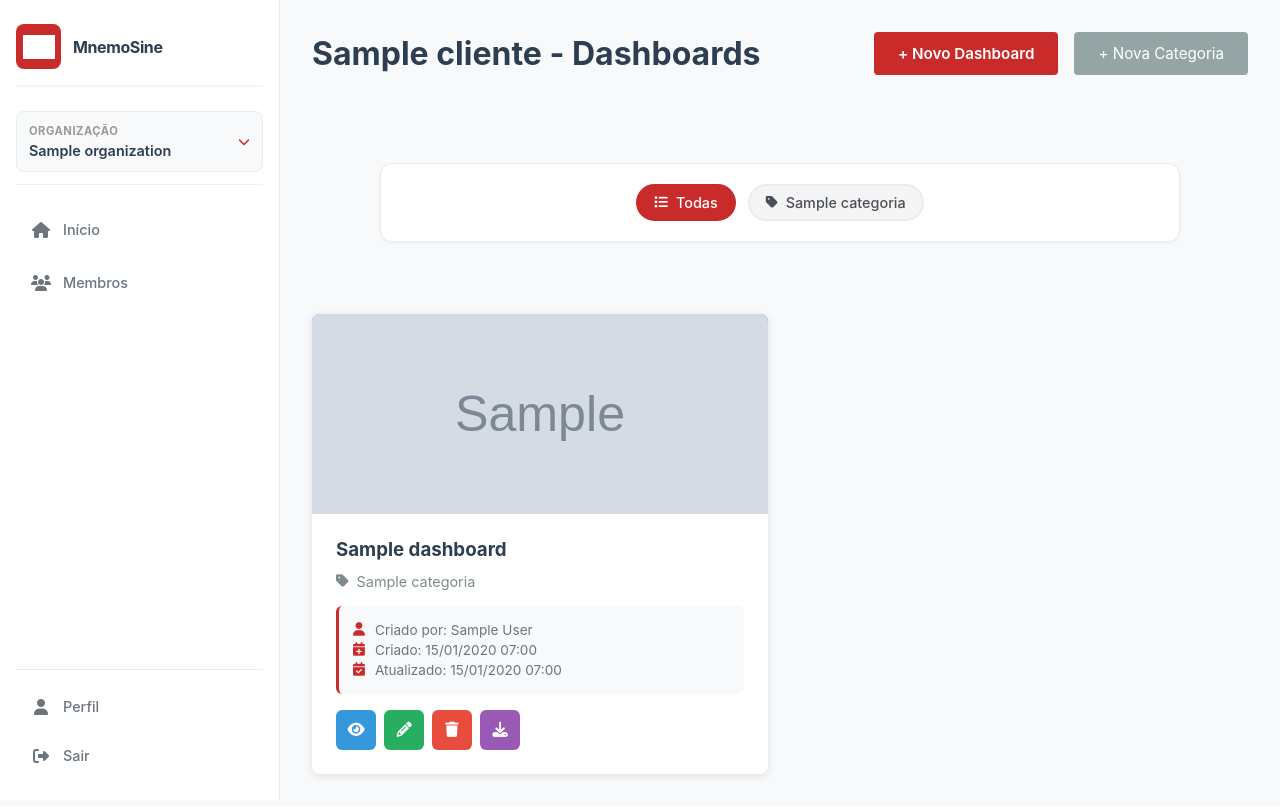
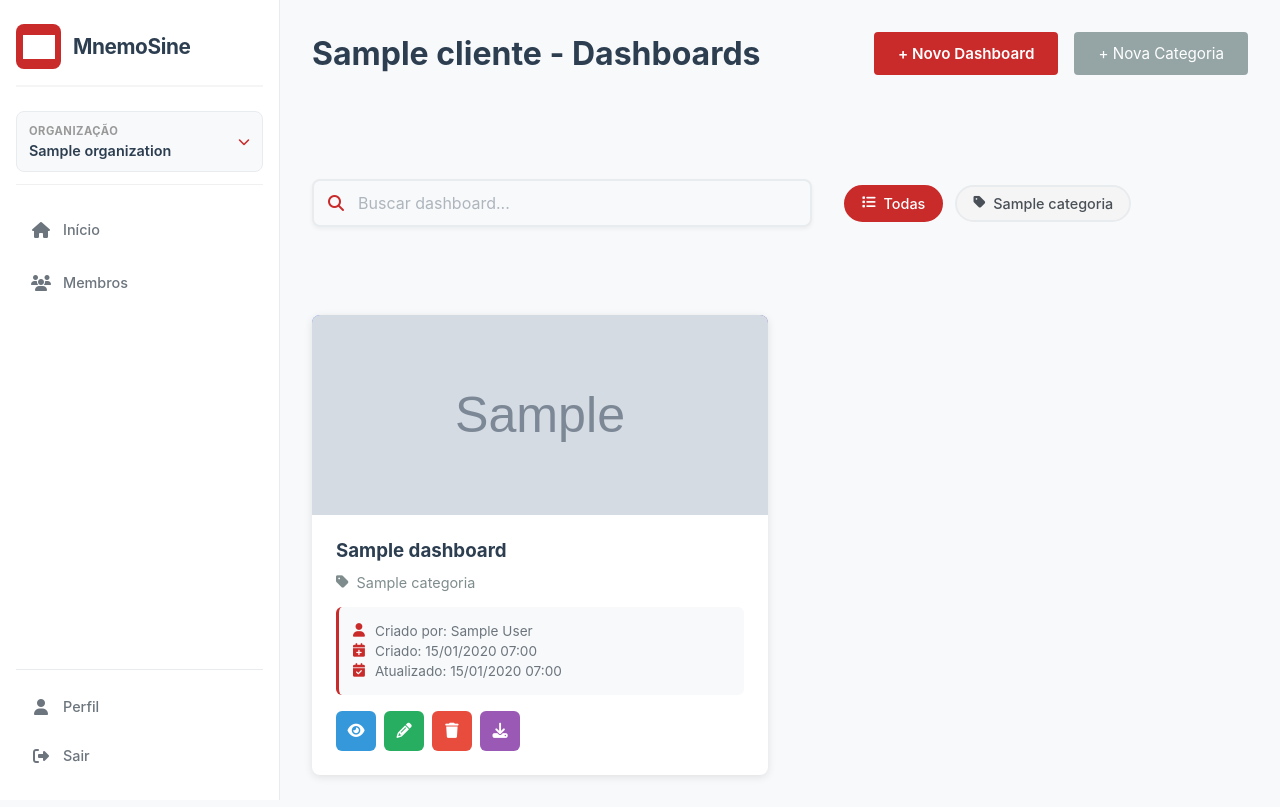
Before and after one commit to Allcantaraa/MnemoSine, a Django app: a page that uses dashboard/templates/cliente_dashboards.html in a window 1280 px wide. Run offline with Django 5.2, Linux system fonts and the light colour scheme; a user stored in the database is signed in; tables that the repository leaves empty hold one stand-in row (values such as "Sample post"); grey boxes marked "Sample" are stand-in pictures; grey boxes are pictures that could not be loaded.

Commit message:
implementação barra de pesquisa

```diff
--- a/base_templates/global/partials/_header.html
+++ b/base_templates/global/partials/_header.html
@@ -142,7 +142,7 @@
 
     .brand-text {
         font-weight: 700;
-        font-size: 1rem;
+        font-size: 1.3rem;
         color: #2c3e50;
         letter-spacing: -0.4px;
         white-space: nowrap;
--- a/dashboard/templates/cliente_dashboards.html
+++ b/dashboard/templates/cliente_dashboards.html
@@ -10,27 +10,28 @@
         </div>
     </div>
 
-    <!-- Categorias Modal Removed - Now using chips filter above -->
+    <!-- Filters and Search Bar -->
+    <div class="filters-bar">
+        <div class="search-input">
+            <i class="fa-solid fa-magnifying-glass"></i>
+            <input type="text" id="dashboardSearch" placeholder="Buscar dashboard..." class="form-input">
+        </div>
 
-    <!-- Filters and Search Bar -->
         {% if categorias %}
-        <div class="filters-bar">
-            <form method="GET" class="filters-form">
             <div class="category-chips">
-                    <a href="{% url 'cliente_dashboard' client_slug %}" class="chip {% if not selected_category %}active{% endif %}">
+                <a href="javascript:void(0)" class="chip active" data-category="">
                     <i class="fa-solid fa-list"></i>
                     <span>Todas</span>
                 </a>
                 {% for categoria in categorias %}
-                        <a href="?category={{ categoria.id }}" class="chip {% if categoria.id|stringformat:"s" == selected_category %}active{% endif %}">
+                    <a href="javascript:void(0)" class="chip" data-category="{{ categoria.name }}">
                         <i class="fa-solid fa-tag"></i>
                         <span>{{ categoria.name }}</span>
                     </a>
                 {% endfor %}
             </div>
-            </form>
+        {% endif %}
     </div>
-    {% endif %}
 
     {% if dashboards %}
         <div class="dashboards-grid">
@@ -45,7 +46,7 @@
                     </div>
                     <div class="dashboard-content">
                         <h3>{{ dashboard.title }}</h3>
-                        <p class="category"><i class="fa-solid fa-tag"></i> {{ dashboard.category|default:"Sem categoria" }}</p>
+                        <p class="category"><i class="fa-solid fa-tag"></i> <span>{{ dashboard.category|default:"Sem categoria" }}</span></p>
 
                         <div class="dashboard-meta">
                             <p class="meta-item">
@@ -321,21 +322,55 @@
         margin-bottom: 1.5rem;
     }
 
-    /* Filters Bar and Chips */
+    /* Filters Bar and Search Input */
     .filters-bar {
         display: flex;
         justify-content: flex-start;
         align-items: center;
-        padding: 1rem 0;
-        margin: 1.5rem 0;
-        gap: 1rem;
+        gap: 2rem;
+        padding: 1.5rem 0;
+        margin: 2rem 0;
+        flex-wrap: wrap;
     }
 
-    .filters-form {
-        display: flex;
-        gap: 1rem;
-        align-items: center;
+    .search-input {
+        position: relative;
+        flex: 1;
+        min-width: 250px;
+        max-width: 500px;
+    }
+
+    .search-input i {
+        position: absolute;
+        left: 1rem;
+        top: 50%;
+        transform: translateY(-50%);
+        color: #c92a2a;
+        font-size: 1rem;
+        pointer-events: none;
+    }
+
+    .form-input {
         width: 100%;
+        padding: 0.75rem 1rem 0.75rem 2.75rem;
+        font-size: 1rem;
+        border: 2px solid #e9ecef;
+        border-radius: 8px;
+        background-color: #f8f9fa;
+        color: #2c3e50;
+        transition: all 0.3s ease;
+        box-shadow: 0 2px 4px rgba(0,0,0,0.05);
+    }
+
+    .form-input:focus {
+        outline: none;
+        border-color: #c92a2a;
+        background-color: white;
+        box-shadow: 0 2px 8px rgba(201, 42, 42, 0.15);
+    }
+
+    .form-input::placeholder {
+        color: #adb5bd;
     }
 
     /* Category Chips */
@@ -401,6 +436,17 @@
 
         .dashboards-grid {
             grid-template-columns: 1fr;
+        }
+
+        .filters-bar {
+            flex-direction: column;
+            gap: 1rem;
+        }
+
+        .search-input {
+            width: 100%;
+            min-width: unset;
+            max-width: unset;
         }
     }
 
@@ -497,7 +543,7 @@
 
 <script>
 document.addEventListener('DOMContentLoaded', function() {
-    // Open modal when click on view button
+    // Modal functionality
     const viewButtons = document.querySelectorAll('.btn-view');
     viewButtons.forEach(button => {
         button.addEventListener('click', function(e) {
@@ -508,7 +554,6 @@ document.addEventListener('DOMContentLoaded', function() {
         });
     });
 
-    // Close modal when click outside the modal content
     const imageModal = document.getElementById('imageModal');
     imageModal.addEventListener('click', function(e) {
         if (e.target === this) {
@@ -516,12 +561,85 @@ document.addEventListener('DOMContentLoaded', function() {
         }
     });
 
-    // Close modal with Escape key
     document.addEventListener('keydown', function(e) {
         if (e.key === 'Escape') {
             closeImageModal();
         }
     });
+
+    // Search and filter functionality
+    const searchInput = document.getElementById('dashboardSearch');
+    const categoryChips = document.querySelectorAll('.category-chips .chip');
+    const dashboardCards = document.querySelectorAll('.dashboard-card');
+    const dashboardsGrid = document.querySelector('.dashboards-grid');
+    const emptyState = document.querySelector('.empty-state');
+
+    let selectedCategory = '';
+
+    // Search functionality
+    if (searchInput) {
+        searchInput.addEventListener('input', function() {
+            filterDashboards();
+        });
+    }
+
+    // Category filter functionality
+    categoryChips.forEach(chip => {
+        chip.addEventListener('click', function(e) {
+            e.preventDefault();
+
+            // Update active state
+            categoryChips.forEach(c => c.classList.remove('active'));
+            this.classList.add('active');
+
+            // Set selected category
+            selectedCategory = this.getAttribute('data-category');
+            filterDashboards();
+        });
+    });
+
+    function filterDashboards() {
+        const searchTerm = searchInput ? searchInput.value.toLowerCase() : '';
+        let visibleCount = 0;
+
+        dashboardCards.forEach(card => {
+            const dashboardTitle = card.querySelector('h3').textContent.toLowerCase();
+            const dashboardCategory = card.querySelector('.category span')?.textContent.toLowerCase() || 'sem categoria';
+
+            const matchesSearch = dashboardTitle.includes(searchTerm) || dashboardCategory.includes(searchTerm);
+            const matchesCategory = !selectedCategory || dashboardCategory === selectedCategory.toLowerCase();
+
+            if (matchesSearch && matchesCategory) {
+                card.style.display = '';
+                visibleCount++;
+            } else {
+                card.style.display = 'none';
+            }
+        });
+
+        // Show/hide no results message
+        let noResultsMsg = document.querySelector('.no-results-message');
+
+        if (visibleCount === 0 && dashboardsGrid) {
+            if (!noResultsMsg) {
+                noResultsMsg = document.createElement('div');
+                noResultsMsg.className = 'no-results-message';
+                dashboardsGrid.parentNode.insertBefore(noResultsMsg, dashboardsGrid);
+            }
+            noResultsMsg.innerHTML = `
+                <div style="text-align: center; padding: 3rem 2rem; color: #7f8c8d;">
+                    <i class="fa-solid fa-magnifying-glass" style="font-size: 2rem; margin-bottom: 1rem; color: #c92a2a;"></i>
+                    <p>Nenhum dashboard encontrado</p>
+                </div>
+            `;
+            dashboardsGrid.style.display = 'none';
+        } else if (dashboardsGrid) {
+            dashboardsGrid.style.display = '';
+            if (noResultsMsg) {
+                noResultsMsg.remove();
+            }
+        }
+    }
 });
 
 function openImageModal(imageUrl, dashboardName) {
--- a/dashboard/templates/index.html
+++ b/dashboard/templates/index.html
@@ -47,7 +47,7 @@
                         <span>Todas</span>
                     </a>
                     {% for categoria in categorias %}
-                        <a href="javascript:void(0)" class="chip" data-category="{{ categoria.id }}">
+                        <a href="javascript:void(0)" class="chip" data-category="{{ categoria.name }}">
                             <i class="fa-solid fa-tag"></i>
                             <span>{{ categoria.name }}</span>
                         </a>
@@ -730,7 +730,7 @@ document.addEventListener('DOMContentLoaded', function() {
                                 dashboardCategory.includes(searchTerm);
 
             const matchesCategory = !selectedCategory ||
-                                  dashboardCategory.includes(selectedCategory.toLowerCase());
+                                  dashboardCategory === selectedCategory.toLowerCase();
 
             if (matchesSearch && matchesCategory) {
                 card.style.display = '';
```
Lines whose indentation alone changed are shown as unchanged.
